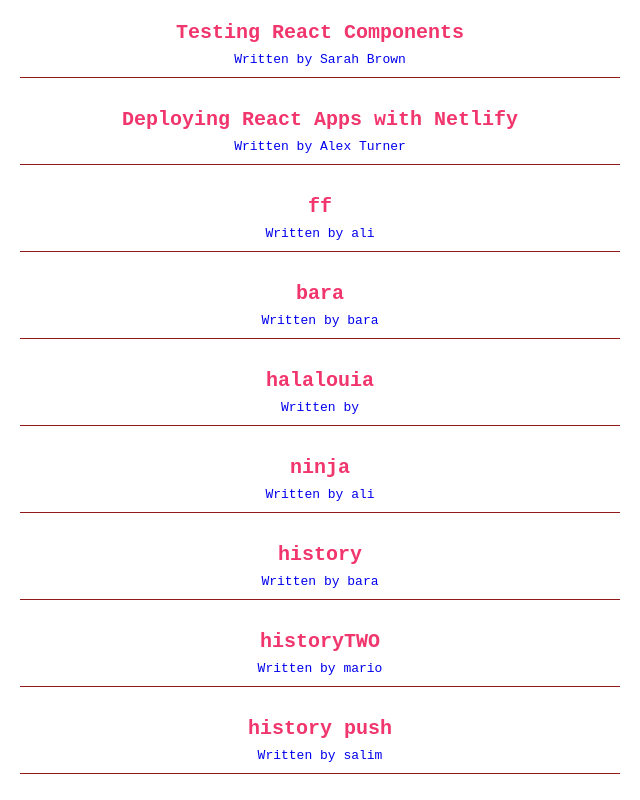
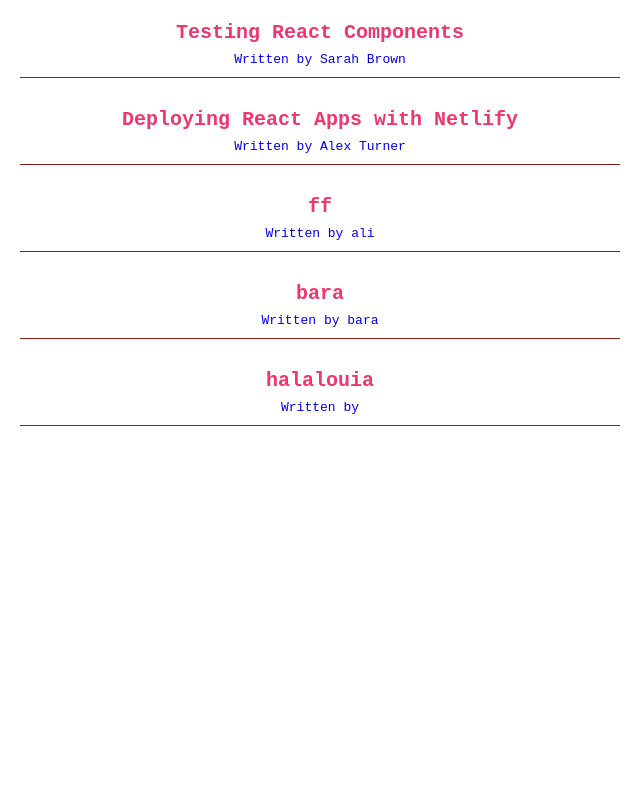
Before and after one commit to Timoumi-Mahmoud/simple_blog_With_React-, a React (Create React App) app: page / in a window 1280 px wide. Shown: the part 600-1400 px from the top of the page, without its empty margins (320-960 px from the left). After the commit the page ends 1106 px from the top, so only its background shows below. Built offline with nearby package versions, Linux system fonts and the light colour scheme; data requests are answered from the project's data file.

Commit message:
delete a post

```diff
--- a/data/db.json
+++ b/data/db.json
@@ -59,30 +59,6 @@
       "title": "halalouia",
       "body": "yeah man life sucks",
       "author": ""
-    },
-    {
-      "id": "0eb9",
-      "title": "ninja",
-      "body": "ninja ",
-      "author": "ali"
-    },
-    {
-      "id": "056a",
-      "title": "history",
-      "body": "history",
-      "author": "bara"
-    },
-    {
-      "id": "4158",
-      "title": "historyTWO",
-      "body": "historyTWO",
-      "author": "mario"
-    },
-    {
-      "id": "8eb9",
-      "title": "history push",
-      "body": "history push ",
-      "author": "salim"
     }
   ]
 }
--- a/src/PostDetails.js
+++ b/src/PostDetails.js
@@ -1,14 +1,25 @@
 import { useParams } from "react-router-dom/cjs/react-router-dom.min";
 import useFetch from "./useFetch";
+import { useHistory } from "react-router-dom/cjs/react-router-dom.min";
 const PostDetails = () => {
+    const history =useHistory();
     const {id} =useParams()
     const {data: singlePost, isPending, error} = useFetch(`http://localhost:8080/blogs/`+id)
 console.log(singlePost)
+const handelClick=()=>{
+    fetch('http://localhost:8080/blogs/'+id,{
+        method: 'DELETE',
+    }).then(()=>{
+        history.push('/')
+    }
+
+    )
+}
     return (
 
 
         <div className="post-details">
-                        <h1>Post Details - {id} </h1>
+            <h1>Post Details - {id} </h1>
             <br></br><br></br><br></br>
             {isPending &&  <div>Loading ...</div>}
             {error && <div>{error}</div>}
@@ -18,7 +29,7 @@
                     <p>Written by : {singlePost.author}</p>
                     <div>{singlePost.body}</div>
 
-
+<button onClick={handelClick} className="delete-button">Delete</button>
                 </article>
                 </div>}
 
--- a/src/index.css
+++ b/src/index.css
@@ -134,3 +134,11 @@
   padding: 8px;
 
 }
+
+
+/**/
+.delete-button{
+  color: #ddd;
+  margin: 10px;
+  padding: 20px;
+}
```
